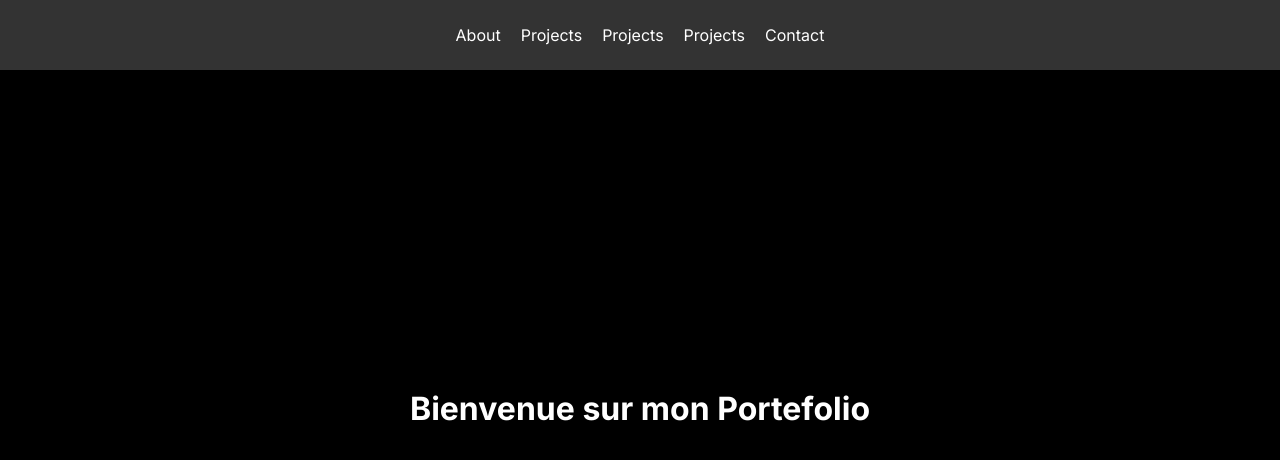
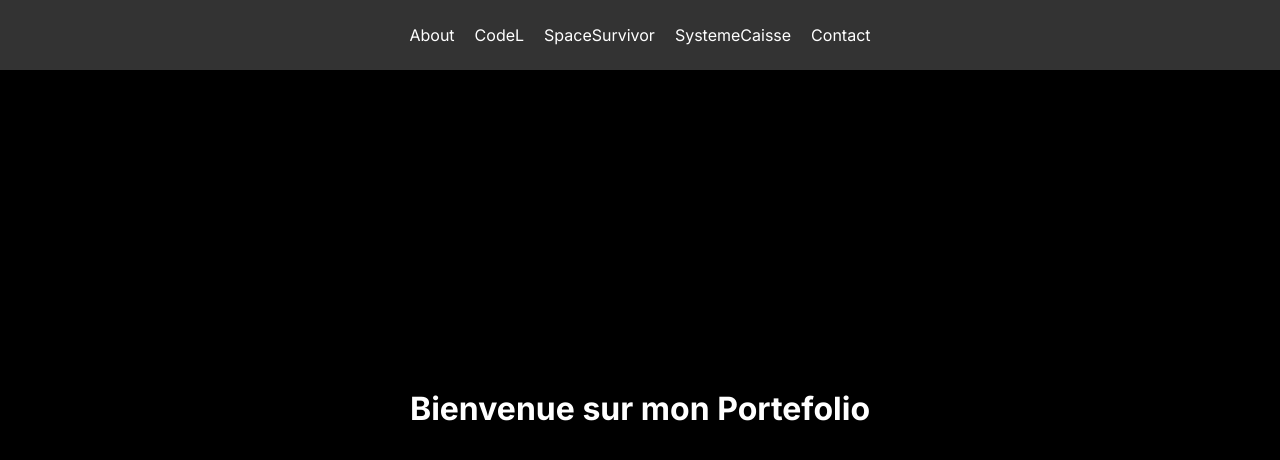
Before and after one commit to AlexGreedSin/Portfolio, a Next.js app: page / in a window 1280 px wide. Shown: the top 460 px of the page. Built offline with nearby package versions, Linux system fonts and the light colour scheme.

Commit message:
Initial commit

```diff
--- a/components/SidebarMenu.js
+++ b/components/SidebarMenu.js
@@ -10,13 +10,13 @@ const SidebarMenu = () => {
           <Link href="/about">About</Link>
         </li>
         <li>
-          <Link href="/projects/CodeL">Projects</Link>
+          <Link href="/projects/CodeL">CodeL</Link>
         </li>
         <li>
-          <Link href="/projects/SpaceSurvivor">Projects</Link>
+          <Link href="/projects/SpaceSurvivor">SpaceSurvivor</Link>
         </li>
         <li>
-          <Link href="/projects/SystemeCaisse">Projects</Link>
+          <Link href="/projects/SystemeCaisse">SystemeCaisse</Link>
         </li>
         <li>
           <Link href="/contact">Contact</Link>
```
Also changed, not shown: pages/contact.js (+11 -0 lines), pages/projects/CodeL.js (+11 -0 lines), pages/projects/SpaceSurvivor.js (+11 -0 lines), pages/projects/SystemeCaisse.js (+11 -0 lines).
